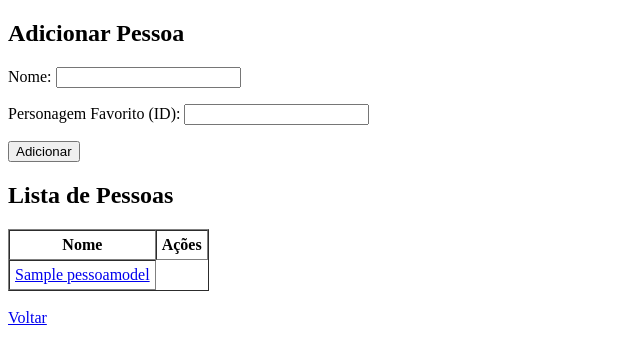
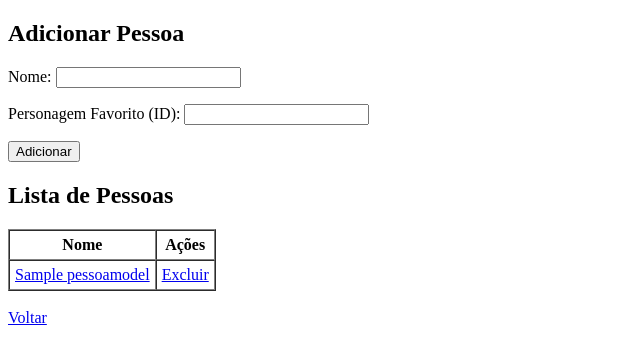
Before and after one commit to xonixxt/wsBackend-Fabrica25.2, a Django app: page /pessoas/ in a window 1280 px wide. Shown: the top 364 px of the page, without its empty margins (0-640 px from the left). Run offline with Django 5.2, Linux system fonts and the light colour scheme; tables that the repository leaves empty hold one stand-in row (values such as "Sample post").

Commit message:
def excluir feita

```diff
--- a/aplicativo/urls.py
+++ b/aplicativo/urls.py
@@ -5,6 +5,7 @@ app_name = 'aplicativo'
 
 urlpatterns = [
     path('', views.lista_pessoas, name='pessoas_lista'),
-    path('<int:pk>/', views.detalhes_pessoa, name='detalhes_pessoa')
+    path('<int:pk>/', views.detalhes_pessoa, name='detalhes_pessoa'),
+    path('excluir/<int:pk>/', views.pessoa_excluir, name='pessoa_excluir')
 
                ]
--- a/aplicativo/views.py
+++ b/aplicativo/views.py
@@ -24,6 +24,11 @@ def detalhes_pessoa(request, pk):
         personagem = get_personagem_por_id(pessoa.personagem_favorito)
     return render(request, 'aplicativo/detalhes_pessoa.html', {'pessoa': pessoa, 'personagem': personagem})
 
+def pessoa_excluir(request, pk):
+    pessoa = get_object_or_404(PessoaModel, pk=pk)
+    pessoa.delete()
+    return redirect('aplicativo:pessoas_lista')
+
 
 
 # Create your views here.
--- a/templates/aplicativo/pessoas_lista.html
+++ b/templates/aplicativo/pessoas_lista.html
@@ -22,6 +22,7 @@
     {% for pessoa in pessoas %}
     <tr>
         <td><a href="{% url 'aplicativo:detalhes_pessoa' pessoa.pk %}">{{ pessoa.nome }}</a></td>
+        <td><a href="{% url 'aplicativo:pessoa_excluir' pessoa.id %}">Excluir</a></td>
     {% empty %}
     <tr>
         <td colspan="2">Nenhuma pessoa cadastrada.</td>
```
